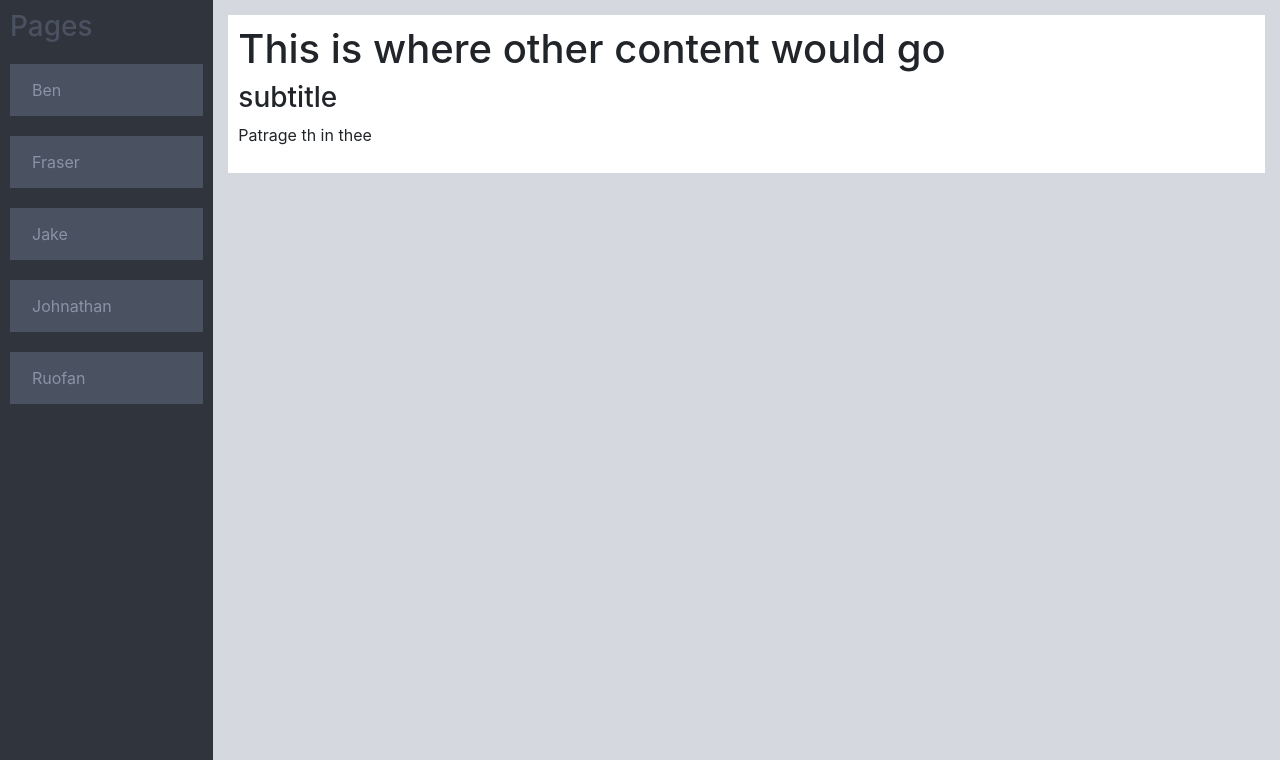
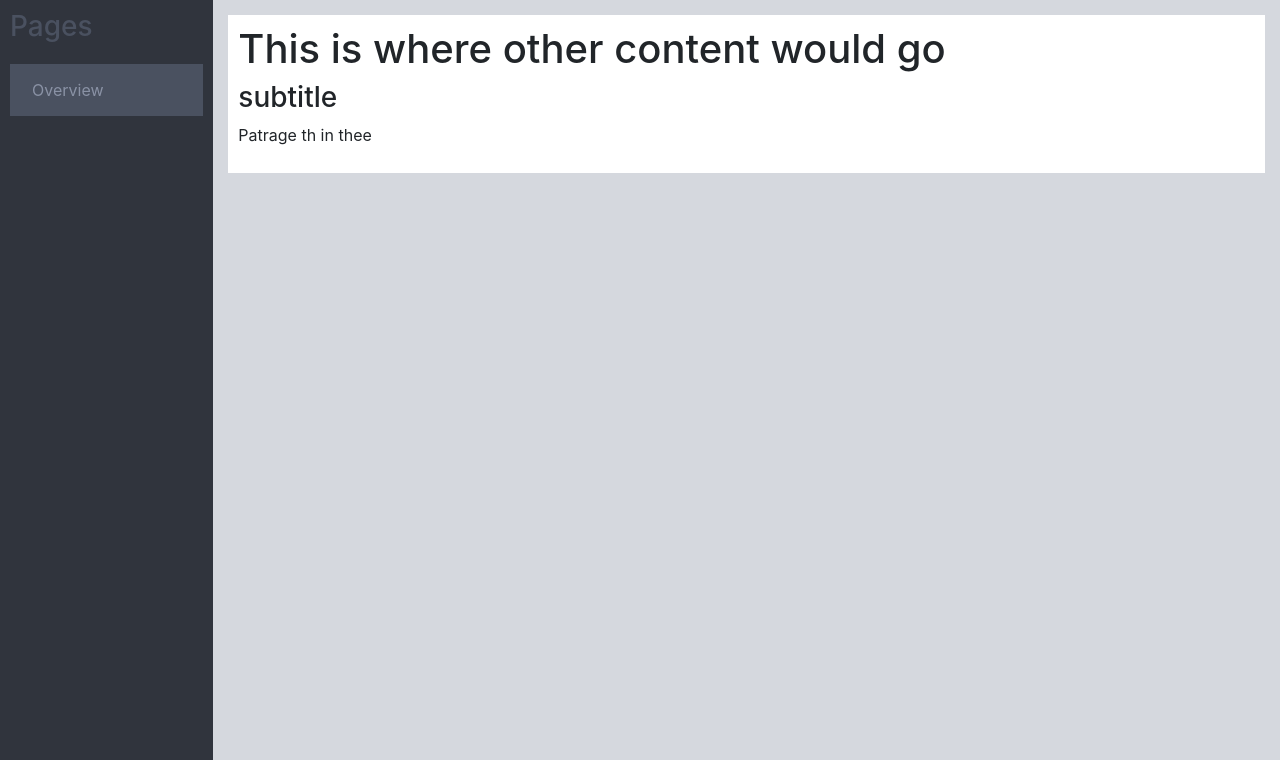
Before and after one commit to AFeatureNotaBug/cisco-meraki-COVID-tracker, a Django app: page / in a window 1280 px wide. Shown: the part 56-816 px from the top of the page. Run offline with Django 3.2, Linux system fonts and the light colour scheme; some libraries are stand-ins or nearby versions.

Commit message:
Compacted organisation/network pages to new overview page
Compacted organisations/networks pages to new overview page, also update graph.js graph to update on page click (for display)

*Removed orgPage
*Removed testing pages for individual team members
*Removed all relevant URL paths
*Removed all relevant views
*Added overview page and hyperlink to index page
*Slightly altered chart.js to update on page-click (for display)

```diff
--- a/cisco_dashboard/main/urls.py
+++ b/cisco_dashboard/main/urls.py
@@ -4,14 +4,10 @@ from . import views
 
 urlpatterns = [
     path('', views.index, name='index'),
-    path('ben', views.ben, name='ben'),
-    path('fraser', views.fraser, name='fraser'),
-    path('jake', views.jake, name='jake'),
-    path('johnathan', views.johnathan, name='johnathan'),
-    path('ruofan', views.ruofan, name='ruofan'),
+    path('overview', views.overview, name='overview'),
+
     path('register', views.register, name="register"),
     path('login', views.user_login, name='login'),
+    path('logout', views.user_logout, name='logout'),
     path('profile',views.profile,name='profile'),
-    path('logout', views.user_logout, name='logout'),
-    path('<slug:name_slug>', views.showOrg, name = "show_org"),
 ]
--- a/cisco_dashboard/main/views.py
+++ b/cisco_dashboard/main/views.py
@@ -33,7 +33,7 @@ import json
 import meraki
 from main.models import Organisation, Network, Device
 
-# Create your views here.
+
 def index(request):
     #return HttpResponse("Hello, world. You're at the main index.")
 
@@ -41,58 +41,15 @@ def index(request):
     return response
 
 
-def ben(request):
-    return render(request, "main/benPage.html")
-
-
-def fraser(request):
-    #print(serializers.serialize('json', [Organisation.objects.all(),]))
-    tmpObj = json.loads(serializers.serialize("json",Organisation.objects.all()))
-    return render(request, 'main/fraser.html', context = {'organisations':{'data':json.dumps(tmpObj, indent=4, sort_keys=True),'meta':{'number':len(Organisation.objects.all())}}})
-
-
-def jake(request):
-    dataX = [1, 2, 3, 4, 5, 6, 7, 8, 9, 10]
-    dataY = [1, 2, 3, 4, 5, 6, 7, 8, 9, 10]
-
-    newFig = plt.figure()
-    mainAx = newFig.add_subplot(1, 1, 1)
-
-    mainAx.scatter(dataX, dataY, color = 'red')
-    mainAx.set_xlabel("Test")#
-
-    buffer = io.BytesIO()
-    plt.savefig(buffer, format = 'png')
-    buffer.seek(0)
-
-    graphAsPNG = buffer.getvalue()
-    buffer.close()
-
-    graphAsPNG = base64.b64encode(graphAsPNG)
-    graphAsPNG = graphAsPNG.decode('utf-8')
-
+def overview(request):
     context_dict = {
-        'test': graphAsPNG,
-        'orgs': Organisation.objects.all()
+        'allOrgs':  Organisation.objects.all(),
     }
 
-    return render(request, 'main/jakePage.html', context = context_dict)
+    for org in Organisation.objects.all():
+        context_dict[org.orgID] = Network.objects.filter(org = org)
 
-
-def showOrg(request, org_slug):
-    organisation = Organisation.objects.get(slug = org_slug)
-    networks = Network.objects.filter(org = organisation)
-
-    context_dict = {
-        'org': organisation,
-        'net': networks
-    }
-
-    return render(request, "main/orgPage.html", context = context_dict)
-
-
-def johnathan(request):
-    return HttpResponse("Johnathan's page... Test")
+    return render(request, 'main/overviewPage.html', context = context_dict)
 
 
 # View for register page
@@ -160,5 +117,5 @@ def user_logout(request):
     return redirect(reverse('index'))
 
 
-def ruofan(request):
-    return HttpResponse("Ruofan's page...")
+#def ruofan(request):
+#    return HttpResponse("Ruofan's page...")
--- a/cisco_dashboard/templates/main/index.html
+++ b/cisco_dashboard/templates/main/index.html
@@ -19,20 +19,8 @@
 	Pages
 </h3>
 <ul class="list-group list-group-flush">
-    <a href='/ben'>
-        <li class="list-group-item">Ben</li>
-    </a>
-    <a href='/fraser'>
-        <li class="list-group-item">Fraser</li>
-    </a>
-    <a href='/jake'>
-        <li class="list-group-item">Jake</li>
-    </a>
-    <a href='/johnathan'>
-        <li class="list-group-item">Johnathan</li>
-    </a>
-    <a href='/ruofan'>
-        <li class="list-group-item">Ruofan</li>
+    <a href='/overview'>
+        <li class="list-group-item">Overview</li>
     </a>
 </ul>
 {% endblock %}
```
Also changed, not shown: cisco_dashboard/templates/main/benPage.html (deleted, +0 -24 lines), cisco_dashboard/templates/main/fraser.html (deleted, +0 -19 lines), cisco_dashboard/templates/main/orgPage.html (deleted, +0 -37 lines), cisco_dashboard/templates/main/overviewPage.html (renamed from cisco_dashboard/templates/main/jakePage.html, +14 -9 lines).
